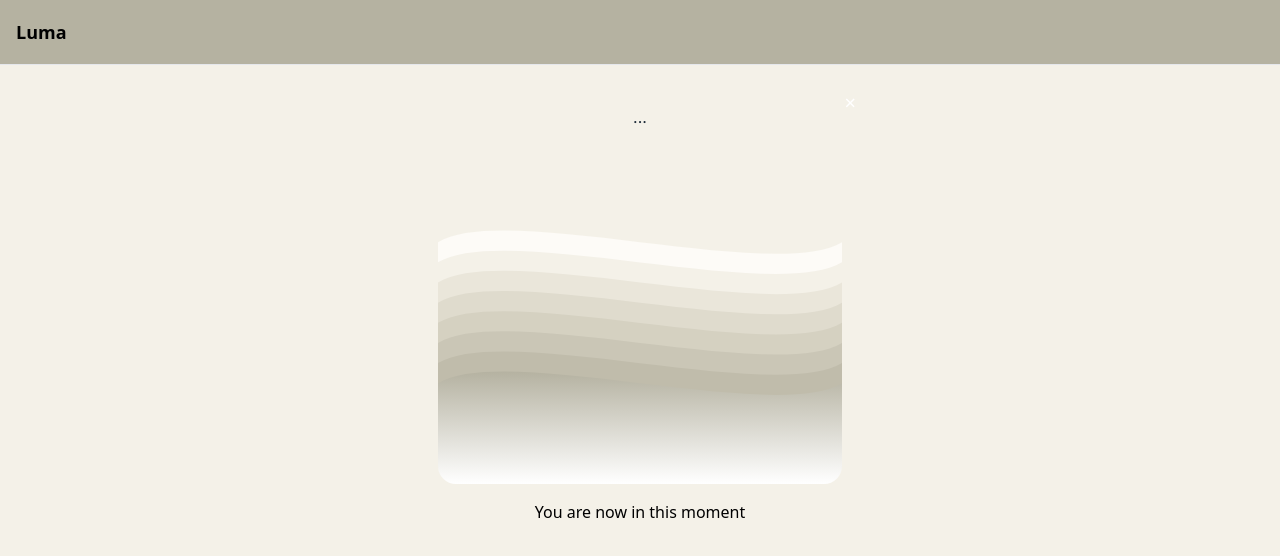
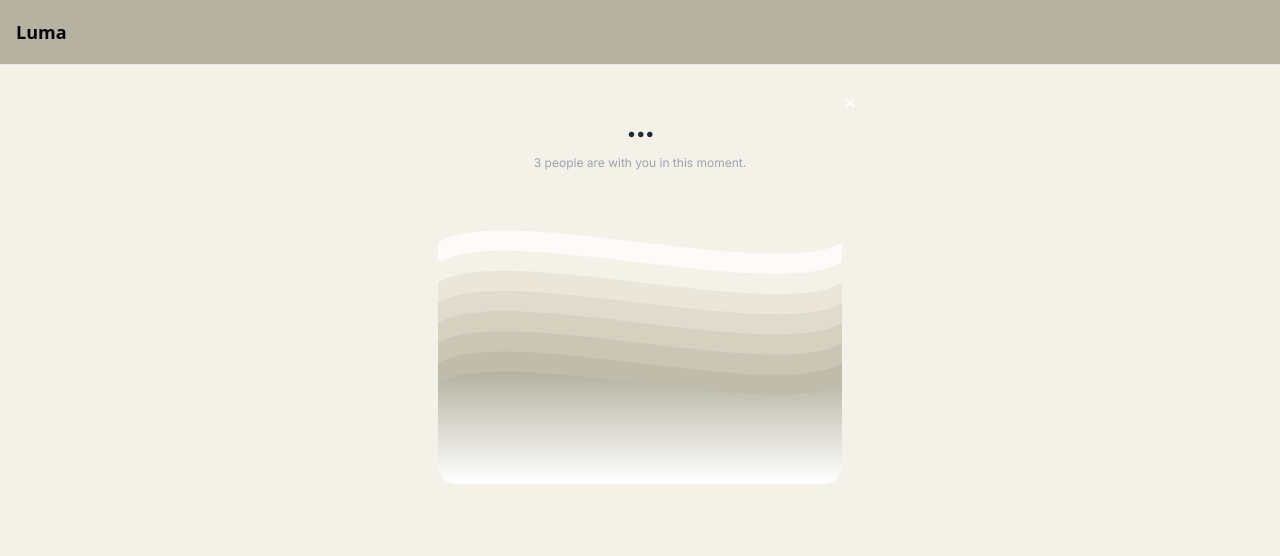
Before and after one commit to thiwi/luma, a React (Vite) app in the folder frontend/: page /energy/1 in a window 1280 px wide. Shown: the top 556 px of the page. Built offline with nearby package versions, Linux system fonts and the light colour scheme; no server answers.

Commit message:
Show event text and participant count in EnergyRoom

```diff
--- a/frontend/src/features/energy-room/EnergyRoom.tsx
+++ b/frontend/src/features/energy-room/EnergyRoom.tsx
@@ -1,21 +1,25 @@
 import { useEffect, useState } from 'react';
-import { useParams, Link } from 'react-router-dom';
+import { useParams, Link, useLocation } from 'react-router-dom';
 import { apiFetch } from '../../api/http';
 
 interface EventMeta {
   id: string;
   mood: string;
+  content: string;
 }
 
 export default function EnergyRoom() {
   const { eventId } = useParams();
-  const [event, setEvent] = useState<EventMeta | null>(null);
+  const location = useLocation();
+  const [content, setContent] = useState<string>(
+    (location.state as { text?: string } | null)?.text || ''
+  );
 
   useEffect(() => {
     if (!eventId) return;
     apiFetch(`/events/${eventId}`)
       .then((r) => r.json())
-      .then(setEvent);
+      .then((data: EventMeta) => setContent(data.content));
   }, [eventId]);
 
   return (
@@ -28,8 +32,12 @@ export default function EnergyRoom() {
         >
           ×
         </Link>
-        <div className="card w-full text-center">{event ? event.content : '...'}</div>
-        <p className="text-center mt-4">You are now in this moment</p>
+        <div className="card w-full text-center">
+          <p className="card-title">{content || '...'}</p>
+          <p className="text-xs text-gray-400 mt-2">
+            3 people are with you in this moment.
+          </p>
+        </div>
       </div>
     </div>
   );
--- a/frontend/src/features/home/Home.tsx
+++ b/frontend/src/features/home/Home.tsx
@@ -28,7 +28,9 @@ export default function Home() {
               key={ev.id}
               text={ev.text}
               expiresIn={ev.expiresIn}
-              onSendEnergy={() => navigate(`/energy/${ev.id}`)}
+              onSendEnergy={() =>
+                navigate(`/energy/${ev.id}`, { state: { text: ev.text } })
+              }
             />
           ))}
         </div>
```
